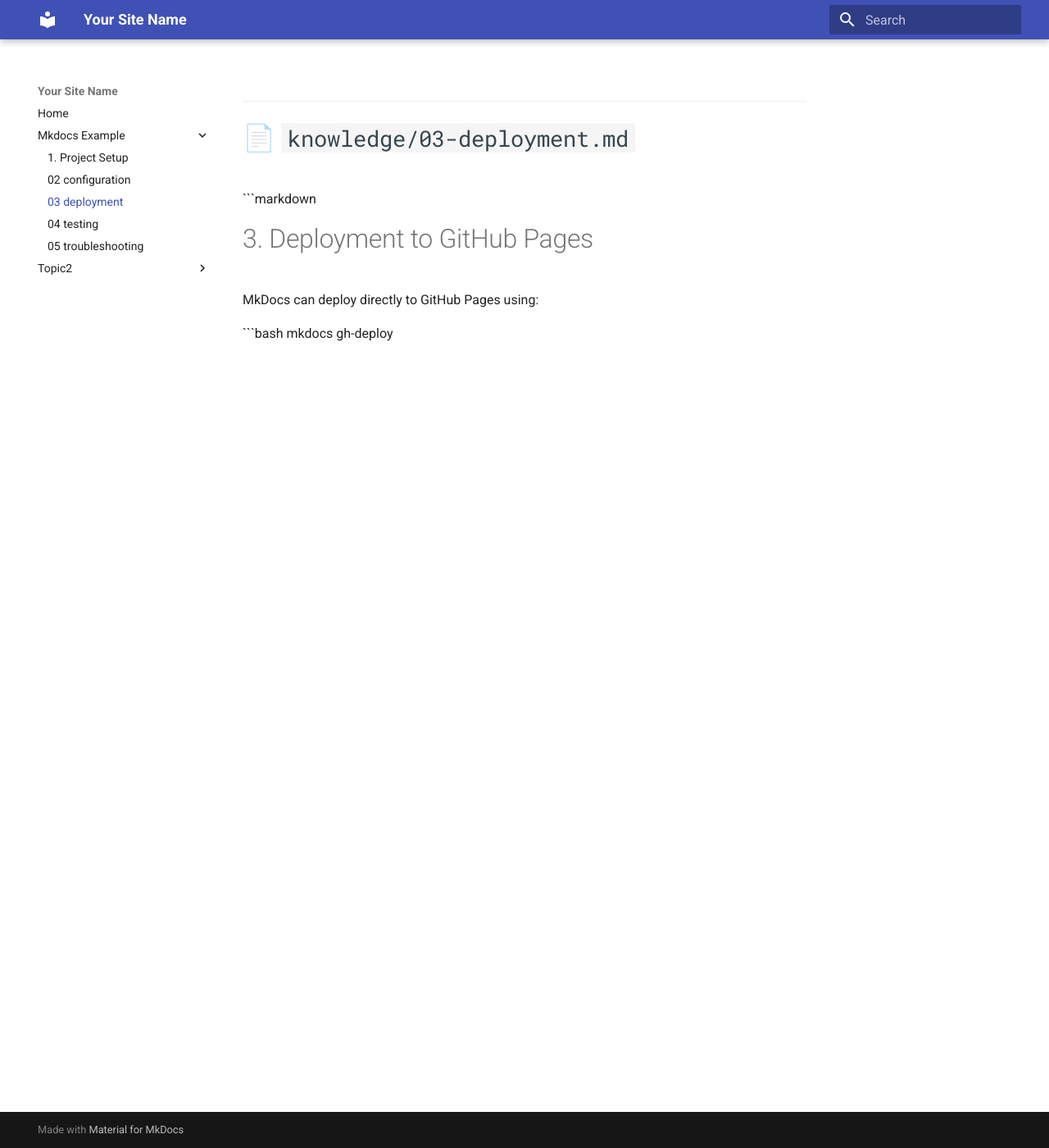
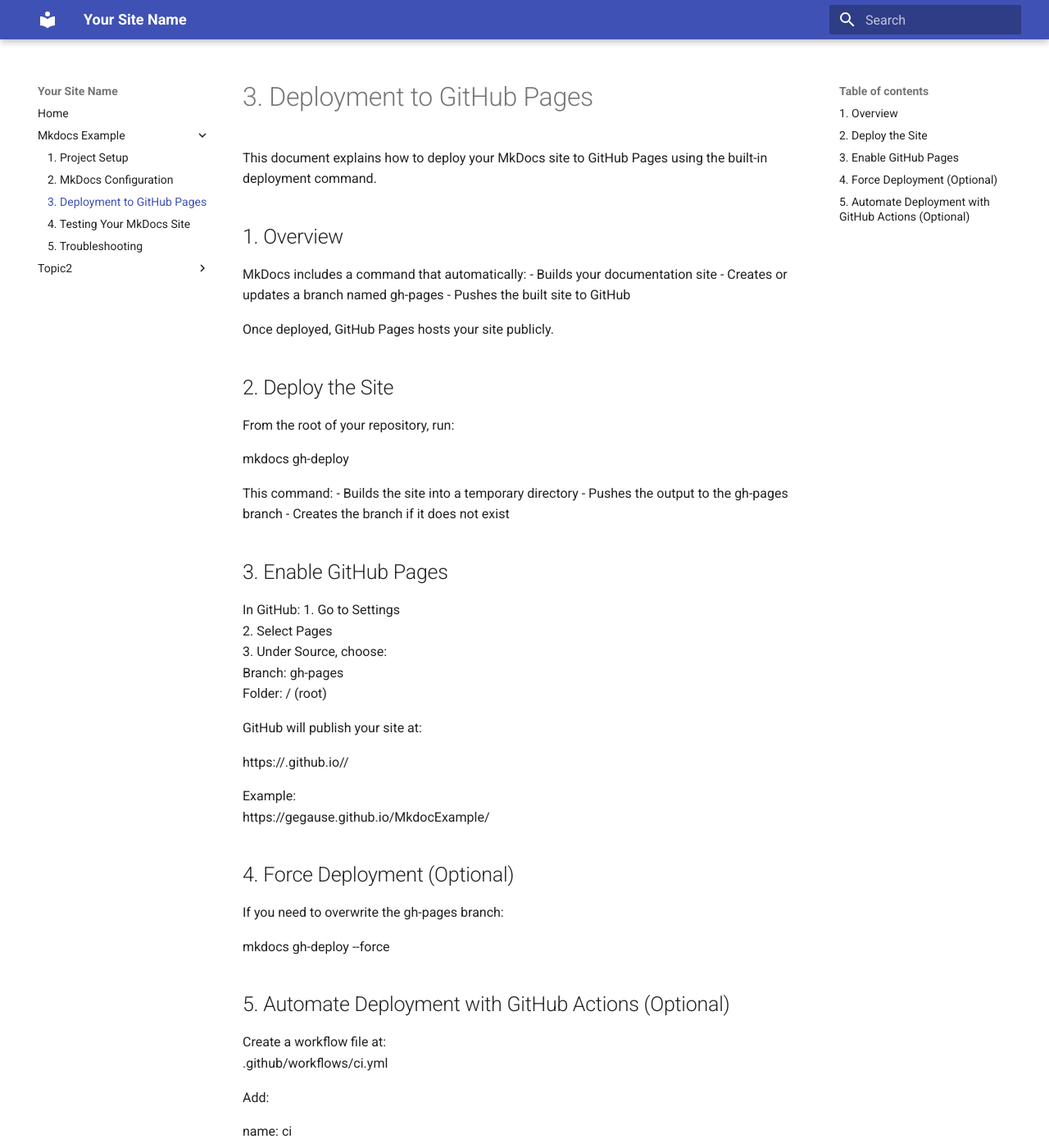
Before and after one commit to gegause/MkdocExample, an MkDocs documentation site: the page built from knowledge/Mkdocs-Example/03-deployment.md, in a window 1280 px wide and 1400 px high. Shown: the whole window at 82% size. Built offline with MkDocs 1.6.1 and Material for MkDocs 9.7.7, drawn with Linux system fonts in a browser that asks for light colours; some of the changed text lies outside the part shown.

Commit message:
Updates Pages 02 thoguh 05 with new markdown.

````diff
--- a/knowledge/Mkdocs-Example/03-deployment.md
+++ b/knowledge/Mkdocs-Example/03-deployment.md
@@ -1,12 +1,73 @@
-
----
-
-# 📄 `knowledge/03-deployment.md`
-
-```markdown
 # 3. Deployment to GitHub Pages
 
-MkDocs can deploy directly to GitHub Pages using:
+This document explains how to deploy your MkDocs site to GitHub Pages using the built-in deployment command.
 
-```bash
+## 1. Overview
+
+MkDocs includes a command that automatically:
+- Builds your documentation site
+- Creates or updates a branch named gh-pages
+- Pushes the built site to GitHub
+
+Once deployed, GitHub Pages hosts your site publicly.
+
+## 2. Deploy the Site
+
+From the root of your repository, run:
+
 mkdocs gh-deploy
+
+This command:
+- Builds the site into a temporary directory
+- Pushes the output to the gh-pages branch
+- Creates the branch if it does not exist
+
+## 3. Enable GitHub Pages
+
+In GitHub:
+1. Go to Settings
+2. Select Pages
+3. Under Source, choose:
+   Branch: gh-pages
+   Folder: / (root)
+
+GitHub will publish your site at:
+
+https://<your-user>.github.io/<repo>/
+
+Example:
+https://gegause.github.io/MkdocExample/
+
+## 4. Force Deployment (Optional)
+
+If you need to overwrite the gh-pages branch:
+
+mkdocs gh-deploy --force
+
+## 5. Automate Deployment with GitHub Actions (Optional)
+
+Create a workflow file at:
+.github/workflows/ci.yml
+
+Add:
+
+name: ci
+on:
+  push:
+    branches: [ main ]
+
+permissions:
+  contents: write
+
+jobs:
+  deploy:
+    runs-on: ubuntu-latest
+    steps:
+      - uses: actions/checkout@v4
+      - uses: actions/setup-python@v5
+        with:
+          python-version: 3.x
+      - run: pip install mkdocs-material mkdocs-awesome-pages-plugin
+      - run: mkdocs gh-deploy --force
+
+This automatically deploys your site whenever you push to main.
````
Also changed, not shown: knowledge/Mkdocs-Example/02-configuration.md (+64 -10 lines), knowledge/Mkdocs-Example/04-testing.md (+34 -18 lines), knowledge/Mkdocs-Example/05-troubleshooting.md (+39 -24 lines).
